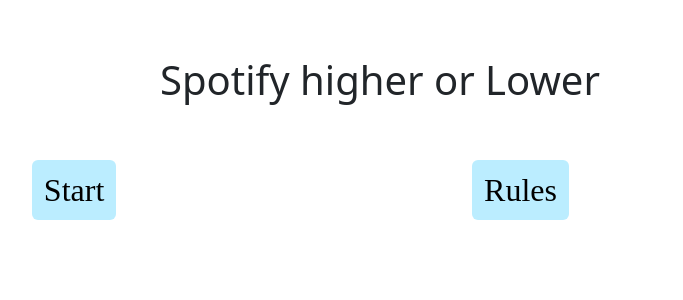
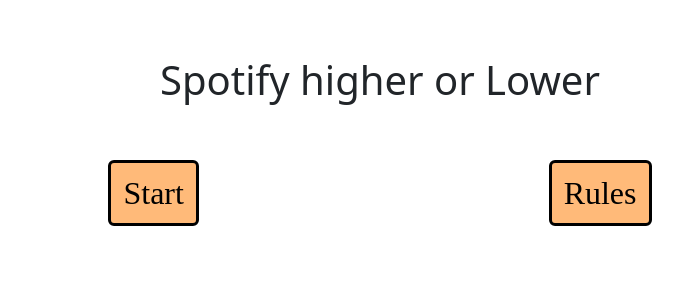
Before and after one commit to lucymao-12/higher-lower, a React (Create React App) app in the folder client/my-app/: page / in a window 1280 px wide. Shown: the top 300 px of the page, without its empty margins (260-943 px from the left). Built offline with nearby package versions, Linux system fonts and the light colour scheme; a web font is replaced by a local one.

Commit message:
transferring work to montreal

```diff
--- a/client/my-app/src/App.css
+++ b/client/my-app/src/App.css
@@ -8,14 +8,15 @@
   height: 100%;
   width: auto;
   font-size: 2rem !important;
-  background-color: rgb(187, 237, 255) !important;
+  background-color: rgb(255, 186, 121) !important;
   border: 0px !important;
   color: #000 !important;
   font-family: "Odor Mean Chey", serif !important;
+  border: #000 solid 3px !important;;
 }
 .button:hover {
   background-color: #000000 !important;
-  color: rgb(187, 237, 255) !important;
+  color: rgb(255, 186, 121) !important;
 }
 
 .button-container {
@@ -26,6 +27,9 @@
   margin-left: 2rem;
   font-size: 2rem;
   font-family: "Odor Mean Chey", serif;
+}
+.button-container.main{
+  margin: 0 !important;
 }
 
 .rules {
@@ -45,7 +49,6 @@
 .track-container {
   display: flex;
   justify-content: space-around;
-  margin-top: 20px;
 }
 .track-info {
   display: flex;
@@ -59,6 +62,9 @@
   border-radius: 10px;
   font-size: large;
   text-align: center;
+  border: rgb(55, 55, 55) solid 2px;
+  box-shadow:#777777 5px 5px 5px;
+
 }
 @media (max-width: 1000px) {
   .track-info {
@@ -84,6 +90,7 @@
   border-radius: 10px;
   min-width: 300px;
   height: auto;
+  box-shadow:#777777 5px 5px 5px;
 }
 
 .ending {
@@ -96,22 +103,23 @@
 .leftTrack {
   display: flex;
   flex-direction: column;
+  align-items: center;
 }
 .rightTrack {
   display: flex;
   flex-direction: column;
+  align-items: center;
 }
 .score {
-  text-align: center;
   font-family: "Quicksand", sans-serif;
   font-weight: bold;
-  margin-bottom: 5.6rem;
 }
 .info-container{
   display: flex;
   flex-direction: column;
-  align-items: center;
-  justify-content:space-between
+  justify-content:space-between;
+  margin-left: 5rem;
+  margin-top: 1rem;
 }
 /* For screens wider than 600px, image takes up 50% of the container width */
 @media (min-width: 600px) {
@@ -133,3 +141,8 @@
   }
 
 }
+.container{
+  display: flex;
+  flex-direction: column;
+  align-items: center;
+}
--- a/client/my-app/src/App.js
+++ b/client/my-app/src/App.js
@@ -69,7 +69,7 @@ function App() {
           >
             Spotify higher or Lower
           </h1>
-          <div className="button-container">
+          <div className="button-container main">
             <button onClick={startGame} className="button btn btn-primary">
               Start
             </button>
@@ -97,7 +97,7 @@ function App() {
             If you think that the song on the right is more popular than the
             song on the left press higher, else lower. It's as simple as that!
           </p>
-          <div className="button-container">
+          <div className="button-container main">
             <button onClick={startGame} className="button btn btn-primary">
               Start
             </button>
@@ -106,14 +106,13 @@ function App() {
       )}
       {currentPage === "game" && (
         <div>
+          <div className="info-container">
+            <h2 className="score">Score: {score}</h2>
+            <p className="popularity">
+              Popularity: {currentTrackLeft.popularity}
+            </p>
+          </div>
           <div className="track-container">
-            <div className="info-container">
-              <p className="popularity">
-                Popularity: {currentTrackLeft.popularity}
-              </p>
-              <h2 className="score">Score: {score}</h2>
-            </div>
-
             <div className="leftTrack">
               <img
                 className="track"
```
